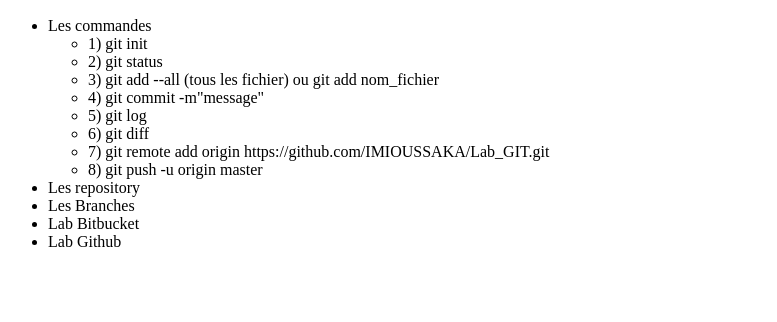
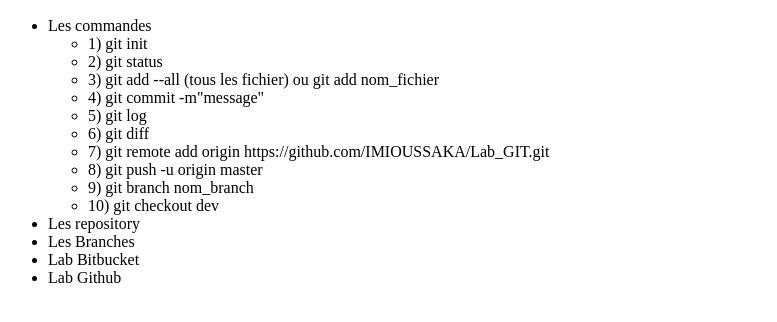
Before and after one commit to IMIOUSSAKA/Lab_GIT, a plain HTML site: page index.html in a window 1280 px wide. Shown: the part 96-418 px from the top of the page, without its empty margins (0-777 px from the left). Drawn offline with Linux system fonts and the light colour scheme.

Commit message:
1er commit branch dev

```diff
--- a/index.html
+++ b/index.html
@@ -20,6 +20,8 @@
             <li>6) git diff</li>
             <li>7) git remote add origin https://github.com/IMIOUSSAKA/Lab_GIT.git</li>
             <li>8) git push -u origin master</li>
+            <li>9) git branch nom_branch</li>
+            <li>10) git checkout dev</li>
         </ul>
 
 
```
